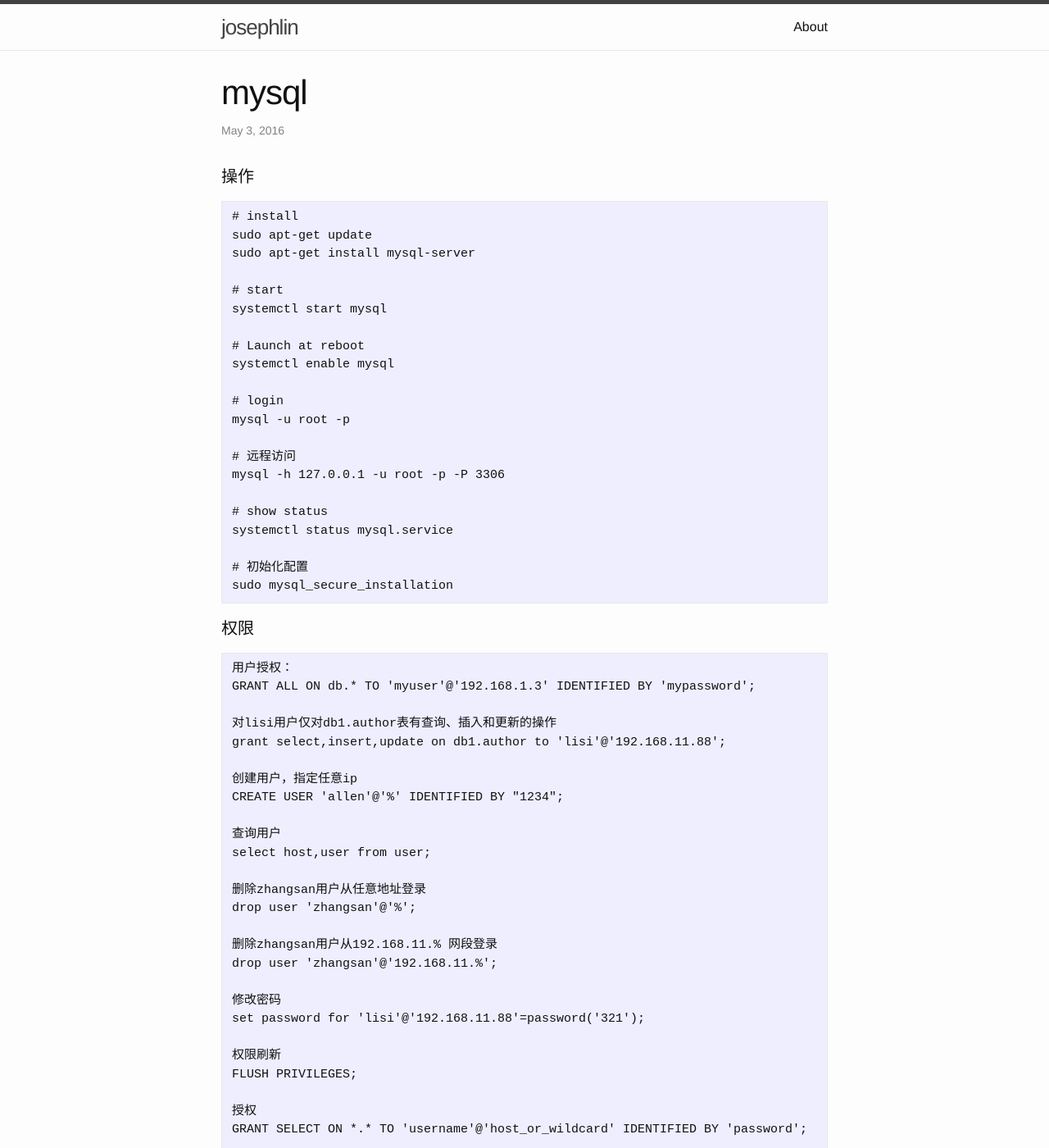
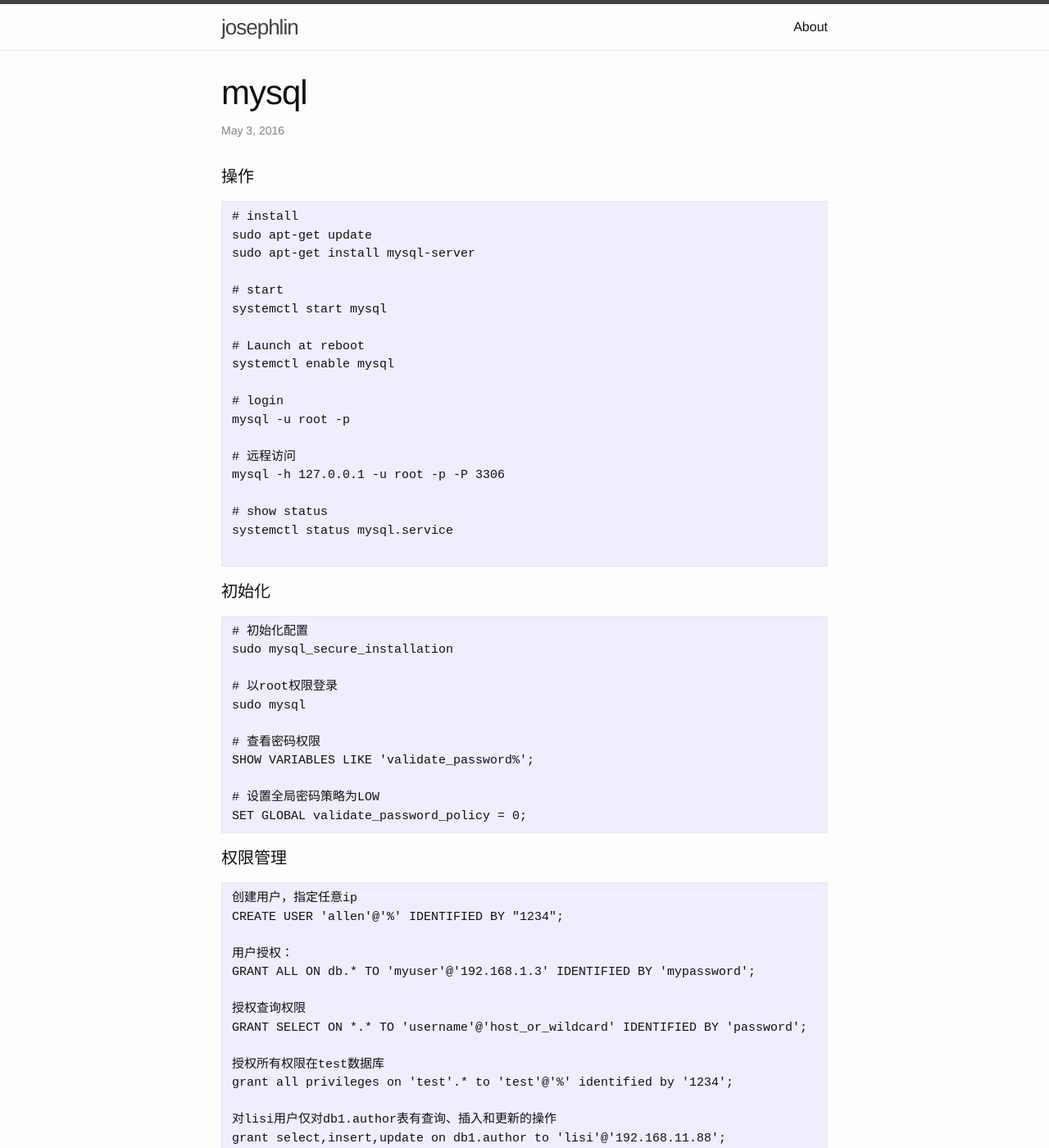
Before and after one commit to josephstalin117/josephstalin117.github.io, a Jekyll site: the page built from _posts/2016-05-03-mysql.markdown, in a window 1280 px wide and 1400 px high. Shown: the whole window at 82% size. Built offline with Jekyll 4.4.1, drawn with Linux system fonts in a browser that asks for light colours; some of the changed text lies outside the part shown.

Commit message:
udpate res-letter & mysql & docker

````diff
--- a/_posts/2016-05-03-mysql.markdown
+++ b/_posts/2016-05-03-mysql.markdown
@@ -26,40 +26,56 @@ mysql -h 127.0.0.1 -u root -p -P 3306
 # show status
 systemctl status mysql.service
 
+```
+
+#### 初始化
+```
 # 初始化配置
 sudo mysql_secure_installation
+
+# 以root权限登录
+sudo mysql
+
+# 查看密码权限
+SHOW VARIABLES LIKE 'validate_password%';
+
+# 设置全局密码策略为LOW
+SET GLOBAL validate_password_policy = 0;
 ```
 
 
-#### 权限
+#### 权限管理
 
 ```
+创建用户，指定任意ip
+CREATE USER 'allen'@'%' IDENTIFIED BY "1234";
+
 用户授权：
 GRANT ALL ON db.* TO 'myuser'@'192.168.1.3' IDENTIFIED BY 'mypassword';
+
+授权查询权限
+GRANT SELECT ON *.* TO 'username'@'host_or_wildcard' IDENTIFIED BY 'password';
+
+授权所有权限在test数据库
+grant all privileges on 'test'.* to 'test'@'%' identified by '1234';
 
 对lisi用户仅对db1.author表有查询、插入和更新的操作
 grant select,insert,update on db1.author to 'lisi'@'192.168.11.88';
 
-创建用户，指定任意ip
-CREATE USER 'allen'@'%' IDENTIFIED BY "1234";
-
 查询用户
 select host,user from user;
 
-删除zhangsan用户从任意地址登录
+取消zhangsan用户从任意地址登录权限
 drop user 'zhangsan'@'%';
 
-删除zhangsan用户从192.168.11.% 网段登录
+取消zhangsan用户从192.168.11.% 网段登录权限
 drop user 'zhangsan'@'192.168.11.%';
 
-修改密码
+修改用户密码
 set password for 'lisi'@'192.168.11.88'=password('321');
 
 权限刷新
 FLUSH PRIVILEGES;
-
-授权
-GRANT SELECT ON *.* TO 'username'@'host_or_wildcard' IDENTIFIED BY 'password';
 
 查询用户权限：
 show grants for root@'localhost';
@@ -75,9 +91,6 @@ SELECT User FROM mysql.user;
 
 取消用户权限
 REVOKE ALL PRIVILEGES ON phpmyadmin.* FROM 'phpmyadmin'@'localhost';
-
-reload
-FLUSH PRIVILEGES;
 ```
 
 #### 导入导出
@@ -143,13 +156,14 @@ rename table MyClass to YouClass;
 select column_name, column_comment from information_schema.columns where table_schema ='db' and table_name = 'tablename' ;
 ```
 
-外网访问
+#### 外网访问
 ```
 # 1. 修改配置文件
 sudo vim /etc/mysql/my.cnf
 把bind-address参数的值改成你的内/外网IP或0.0.0.0,或者直接注释掉这行.
 
 # 2. 创建host
+mysql> use mysql
 mysql> update user set host='%' where user='root';
 mysql> flush privileges;
 
````
Also changed, not shown: _posts/2018-4-30-docker.markdown (+8 -0 lines), _posts/2021-1-23-response-letter.markdown (+44 -37 lines).
